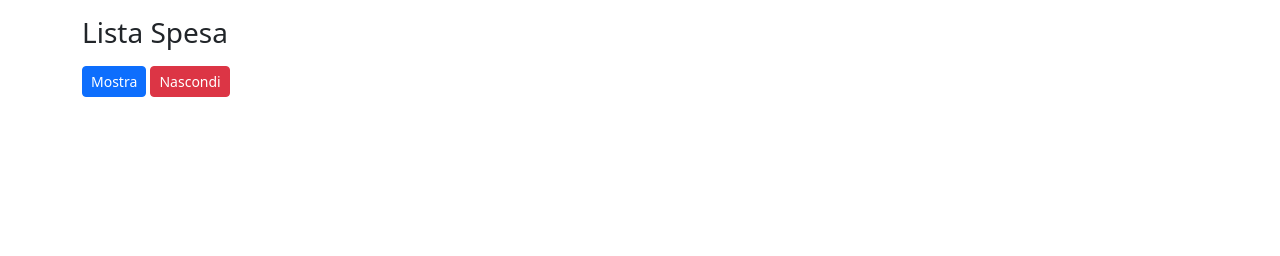
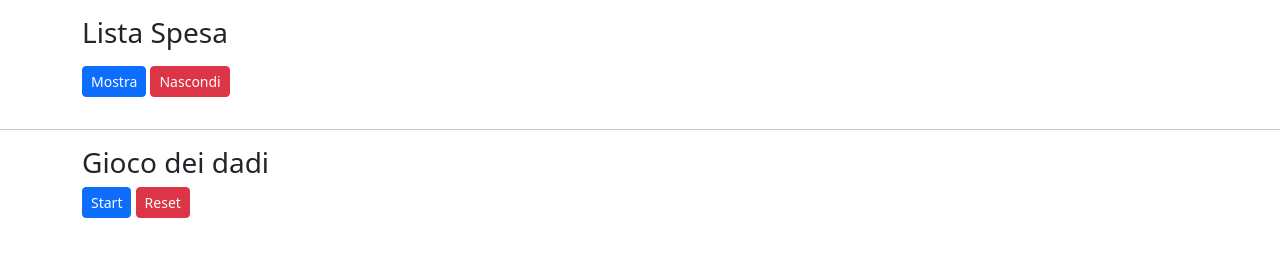
Before and after one commit to RobyLedda94/Recap-utimi-argomenti, a plain HTML site: page index.html in a window 1280 px wide. Drawn offline with nearby package versions, Linux system fonts and the light colour scheme.

Commit message:
[UPD] html gioco dei dadi

```diff
--- a/index.html
+++ b/index.html
@@ -26,6 +26,23 @@
             </div>
         </div>
     </div>
+    <hr>
+    <div class="container">
+        <div class="row">
+            <div class="col-12">
+                <div class="content">
+                    <h3>Gioco dei dadi</h3>
+                    <button id="start-btn-dadi" class="btn btn-sm btn-primary">Start</button>
+                    <button id="reset-btn-dadi" class="btn btn-sm btn-danger">Reset</button>
+                    <div class="my-3">
+                        <i id="human-dice"></i>
+                        <i id="pc-dice"></i>
+                    </div>
+                    <h3 id="game-result"></h3>
+                </div>
+            </div>
+        </div>
+    </div>
     <script src="./js/script.js" type="text/javascript"></script>
 </body>
 
```
